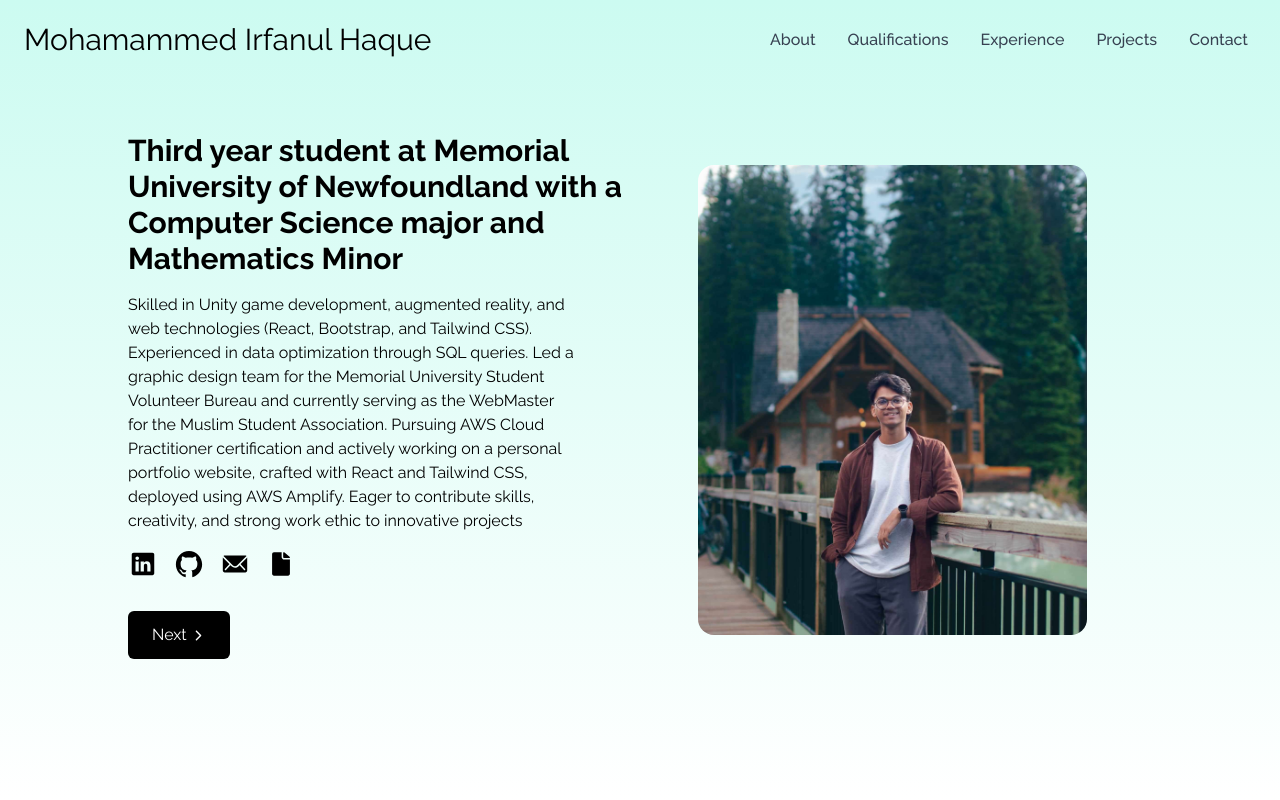
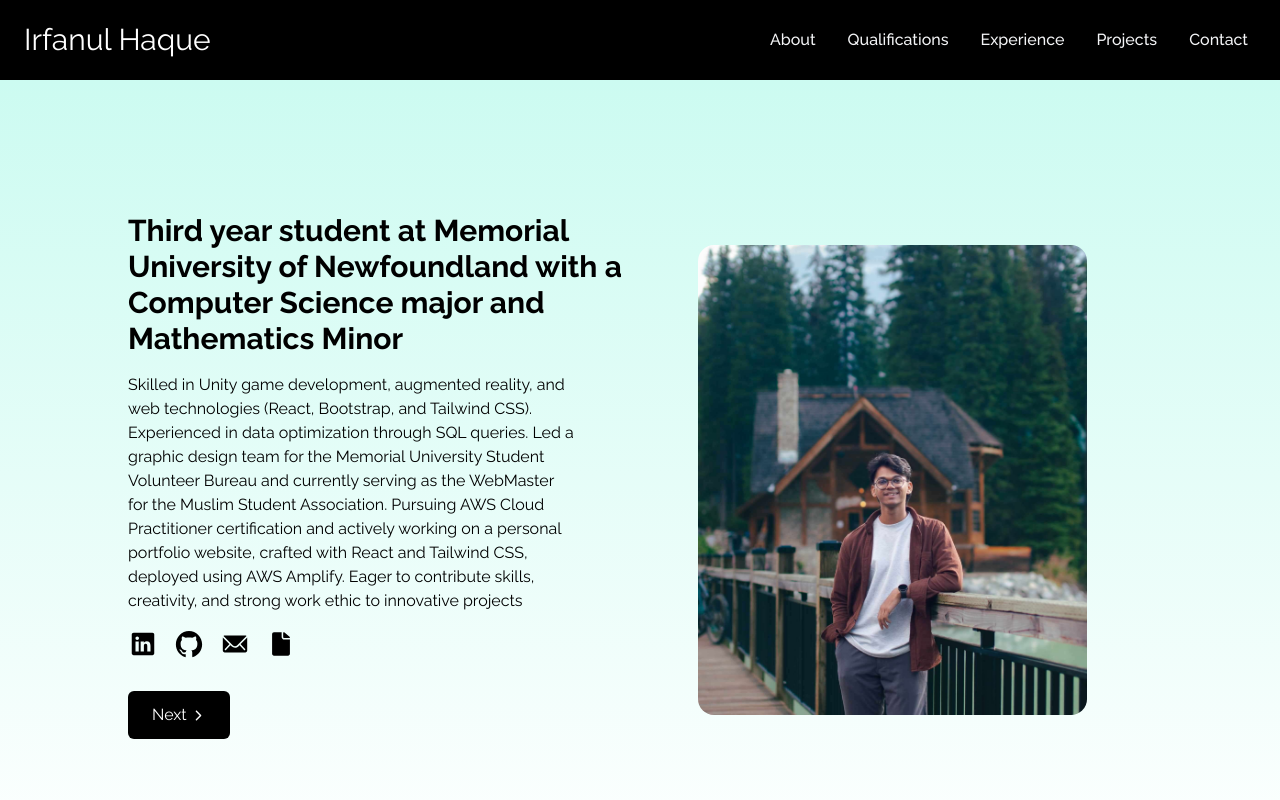
Before and after one commit to Irfanul383/portfolio_website, a React (Create React App) app: page / in a window 1280 px wide. Shown: the top 800 px of the page. Built offline with nearby package versions, Linux system fonts and the light colour scheme.

Commit message:
fixed navbar overlapping issue

```diff
--- a/src/App.js
+++ b/src/App.js
@@ -7,7 +7,7 @@ import Contact from "./components/Contact";
 
 function App() {
   return (
-    <div>
+    <div className="pt-20">
       <NavBar />
       <About />
       <Qualifications />
--- a/src/components/navBar.jsx
+++ b/src/components/navBar.jsx
@@ -14,16 +14,16 @@ const NavBar = () => {
   ];
 
   return (
-    <div className="flex justify-between items-center w-full h-20 px-4 text-black bg-teal-100 fixed">
+    <div className="flex justify-between items-center w-full h-20 px-4 text-white bg-black fixed top-0 z-50">
       <div>
-        <h1 className="text-3xl ml-2">Mohamammed Irfanul Haque</h1>
+        <h1 className="text-3xl ml-2">Irfanul Haque</h1>
       </div>
 
       <ul className="hidden md:flex">
         {links.map(({ id, link }) => (
           <li
             key={id}
-            className="px-4 cursor-pointer capitalize font-medium text-gray-700 hover:scale-110 duration-200"
+            className="px-4 cursor-pointer capitalize font-medium text-gray-100 hover:scale-110 duration-200"
           >
             <Link to={link} smooth duration={300}>
               {link}
@@ -34,7 +34,7 @@ const NavBar = () => {
 
       <div
         onClick={() => setNav(!nav)}
-        className="cursor-pointer pr-4 z-10 text-gray-700 md:hidden"
+        className="cursor-pointer pr-4 z-10 text-gray-100 md:hidden"
       >
         {nav ? <FaTimes size={30} /> : <FaBars size={30} />}
       </div>
--- a/src/index.css
+++ b/src/index.css
@@ -1,10 +1,16 @@
-@import url('https://fonts.googleapis.com/css2?family=Raleway:ital,wght@0,100;0,200;0,300;0,400;0,500;0,600;0,700;0,800;0,900;1,100;1,200;1,300;1,400;1,500;1,600;1,700;1,800;1,900&display=swap');
+@import url("https://fonts.googleapis.com/css2?family=Raleway:ital,wght@0,100;0,200;0,300;0,400;0,500;0,600;0,700;0,800;0,900;1,100;1,200;1,300;1,400;1,500;1,600;1,700;1,800;1,900&display=swap");
 @tailwind base;
 @tailwind components;
 @tailwind utilities;
 
-@layer base{
-    html{
-        font-family: 'Raleway', sans-serif;
-    }
+@layer base {
+  html {
+    font-family: "Raleway", sans-serif;
+  }
+  .navbar {
+    z-index: 100; /* An arbitrary high number */
+  }
+  .main-content {
+    padding-top: 20px; /* Equivalent to the height of the NavBar */
+  }
 }
```
